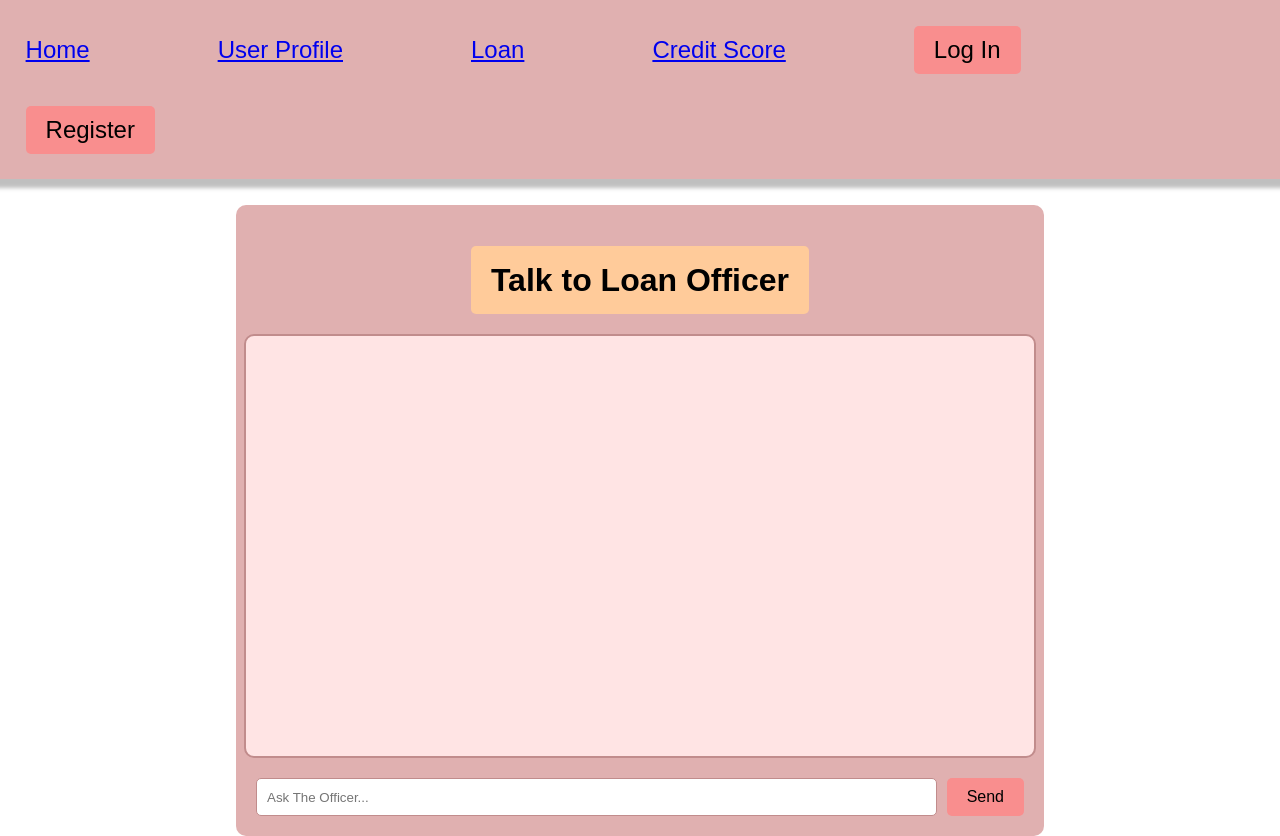
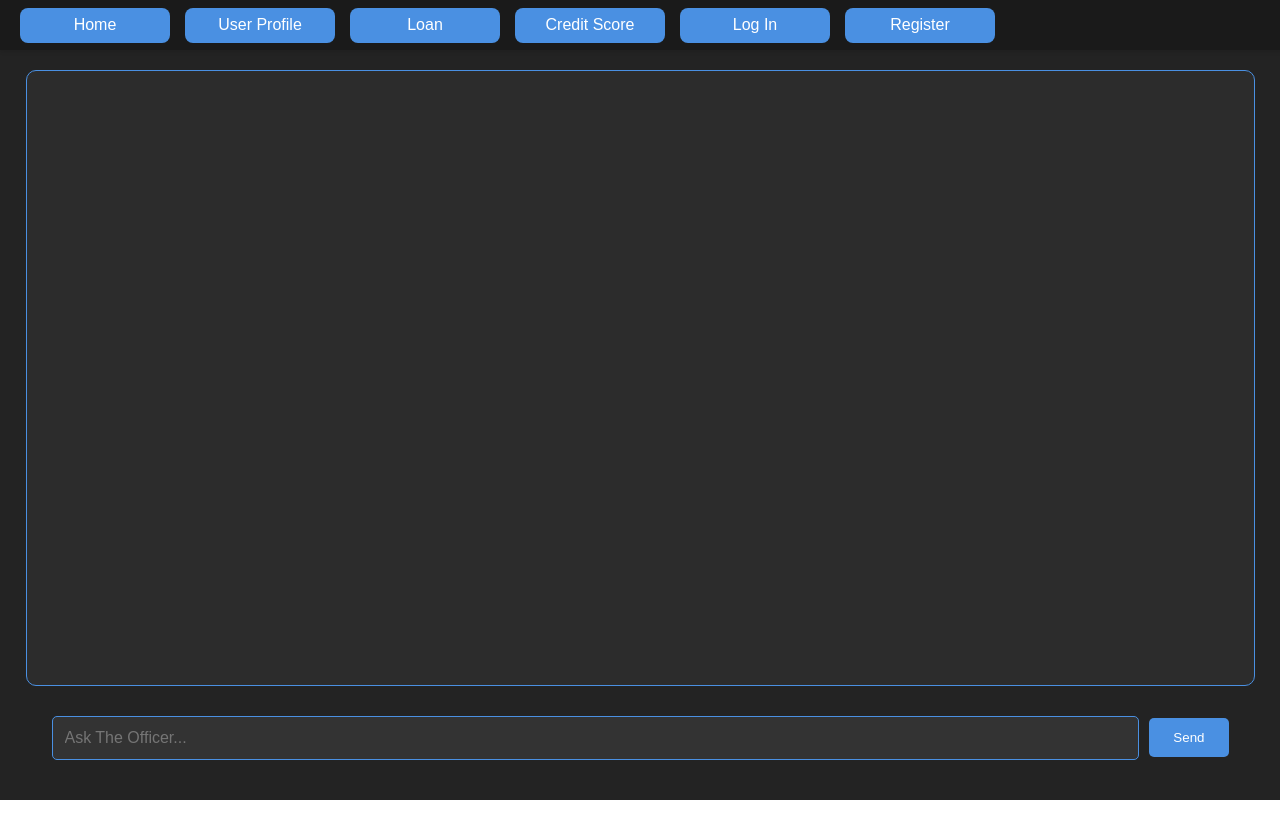
Before and after one commit to Omar1Ramadan/Deltahacks11, a React (Vite) app in the folder frontend/loan-ranger/: page /loan in a window 1280 px wide. After the commit the page ends 800 px from the top, so only its background shows below. Built offline with nearby package versions, Linux system fonts and the light colour scheme; what cohere-ai would draw is missing.

Commit message:
UI beauty for Loan

```diff
--- a/frontend/loan-ranger/src/components/Header.jsx
+++ b/frontend/loan-ranger/src/components/Header.jsx
@@ -11,8 +11,8 @@ function Header({ toggleRegisterPopup, toggleLoginPopup }) {
                     <li><Link to="/userprofile">User Profile</Link></li>
                     <li><Link to="/loan">Loan</Link></li>
                     <li><Link to="/creditscore">Credit Score</Link></li>
-                    <li><button onClick={toggleLoginPopup}>Log In</button></li>
-                    <li><button onClick={toggleRegisterPopup}>Register</button></li>
+                    <li><button className="nav-button" onClick={toggleLoginPopup}>Log In</button></li>
+                    <li><button className="nav-button" onClick={toggleRegisterPopup}>Register</button></li>
 
                 </ul>
             </nav>
--- a/frontend/loan-ranger/src/components/Loan.jsx
+++ b/frontend/loan-ranger/src/components/Loan.jsx
@@ -82,7 +82,6 @@ function Loan() {
     return(
         <>
         <div className="display-card">
-            <h1>Talk to Loan Officer</h1>
             <div className="chat-display">
             {messages.map((message, index) => (
                 <div
--- a/frontend/loan-ranger/src/index.css
+++ b/frontend/loan-ranger/src/index.css
@@ -15,22 +15,3 @@ body {
   margin: 0;
   overflow-x: hidden;
 }
-
-button {
-  border-radius: 8px;
-  border: 1px solid transparent;
-  padding: 0.6em 1.2em;
-  font-size: 1em;
-  font-weight: 500;
-  font-family: inherit;
-  background-color: #E0B0B0;
-  cursor: pointer;
-  transition: border-color 0.25s;
-}
-button:hover {
-  border-color: #bc8a8a;
-}
-button:focus,
-button:focus-visible {
-  outline: 4px auto -webkit-focus-ring-color;
-}
--- a/frontend/loan-ranger/src/stylesheets/Header.css
+++ b/frontend/loan-ranger/src/stylesheets/Header.css
@@ -2,26 +2,49 @@
     width: 100%;
     display: flex;
     align-items: center;
-    justify-content: space-between;
-    /* height: auto; */
-    min-height: 20%;
+    height: 50px;
+    position: fixed;
+    top: 0;
+    left: 0;
+    background-color: #1a1a1a;
+    z-index: 2;
+    box-shadow: 0 2px 4px rgba(0, 0, 0, 0.1);
+    padding: 0 20px;
 }
 
 .links{
     list-style: none;
-    font-size: 24px;
     display: flex;
-    flex-wrap: wrap;
-    gap: 2rem;
+    align-items: center;
+    gap: 15px;
     margin: 0;
     padding: 0;
-    align-items: center;
 }
 
-.links li{
-    margin-right: 4em;
+/* Unified button and link styles with fixed height */
+.links a,
+.links button {
+    display: flex;
+    align-items: center;
+    justify-content: center;
+    width: 150px;
+    height: 35px;  /* Fixed height instead of padding */
+    background-color: #4a90e2;
+    color: white;
+    text-decoration: none;
+    border-radius: 8px;
+    border: none;
+    font-size: 16px;
+    white-space: nowrap;
+    cursor: pointer;
+    font-family: inherit;
+    margin: 0;
+    padding: 0;  /* Remove padding */
+    transition: background-color 0.2s ease;
 }
 
-.nav{
-    padding: 2%;
+.links a:hover,
+.links button:hover {
+    background-color: #67a7f3;
+    color: white;
 }
--- a/frontend/loan-ranger/src/stylesheets/Loan.css
+++ b/frontend/loan-ranger/src/stylesheets/Loan.css
@@ -1,34 +1,49 @@
 .display-card {
+    height: calc(100vh - 50px);
     display: flex;
     flex-direction: column;
     align-items: center;
-    background-color: #e0b0b0;
-    padding: 20px;
+    background-color: #232323;
+    padding: 10px;
+    width: 100%;
+    margin: 0;
+    box-sizing: border-box;
+    position: fixed;
+    top: 50px;
+    left: 0;
+    z-index: 1;
+}
+
+.chat-display {
+    width: 95%;
+    height: 85%;
+    background-color: #2c2c2c;
+    border: 1px solid #4a90e2;
     border-radius: 10px;
-    width: 60%;
-    margin: auto;
-    margin-top: 2%;
-  }
+    overflow-y: auto;
+    padding: 15px;
+    display: flex;
+    flex-direction: column;
+    gap: 10px;
+    margin-top: 10px;
+}
 
-  h1 {
+.input-area {
+    display: flex;
+    gap: 10px;
+    width: 95%;
+    height: 15%;
+    padding: 10px;
+    box-sizing: border-box;
+    align-items: center;
+}
+
+h1 {
     background-color: #ffcb9a;
     padding: 10px 20px;
     border-radius: 5px;
-    margin-bottom: 20px;
-  }
-
-  .chat-display {
-    width: 100%;
-    height: 400px;
-    background-color: #ffe4e4;
-    border: 2px solid #c18c8c;
-    border-radius: 10px;
-    overflow-y: auto;
-    padding: 10px;
-    display: flex;
-    flex-direction: column;
-    gap: 10px;
-  }
+    margin: 10px 0;
+}
 
   .message-box {
     max-width: 60%;
@@ -38,42 +53,48 @@
   }
 
   .message-box.user {
-    background-color: #e5c47c;
-    align-self: flex-start;
+    background-color: #4a90e2;
+    color: white;
+    align-self: flex-end;
   }
 
   .message-box.bot {
-    background-color: #c5d6a7;
-    align-self: flex-end;
-  }
-
-  .input-area {
-    display: flex;
-    gap: 10px;
-    margin-top: 20px;
-    width: 100%;
+    background-color: #333333;
+    color: white;
+    align-self: flex-start;
+    border: 1px solid #4a90e2;
   }
 
   input {
     flex-grow: 1;
-    padding: 10px;
-    border: 1px solid #c18c8c;
+    padding: 12px;
+    background-color: #333333;
+    border: 1px solid #4a90e2;
     border-radius: 5px;
+    color: white;
+    font-size: 16px;
+  }
+
+  input:focus {
+    outline: none;
+    border-color: #67a7f3;
   }
 
   button {
-    padding: 10px 20px;
-    background-color: #f98e8e;
+    padding: 12px 24px;
+    background-color: #4a90e2;
+    color: white;
     border: none;
     border-radius: 5px;
     cursor: pointer;
+    transition: background-color 0.2s ease;
   }
 
   button:hover {
-    background-color: #ffb5b5;
+    background-color: #67a7f3;
   }
 
   .message-box-bot{
     font-style: italic;
-    color: gray;
+    color: #999999;
   }
```
